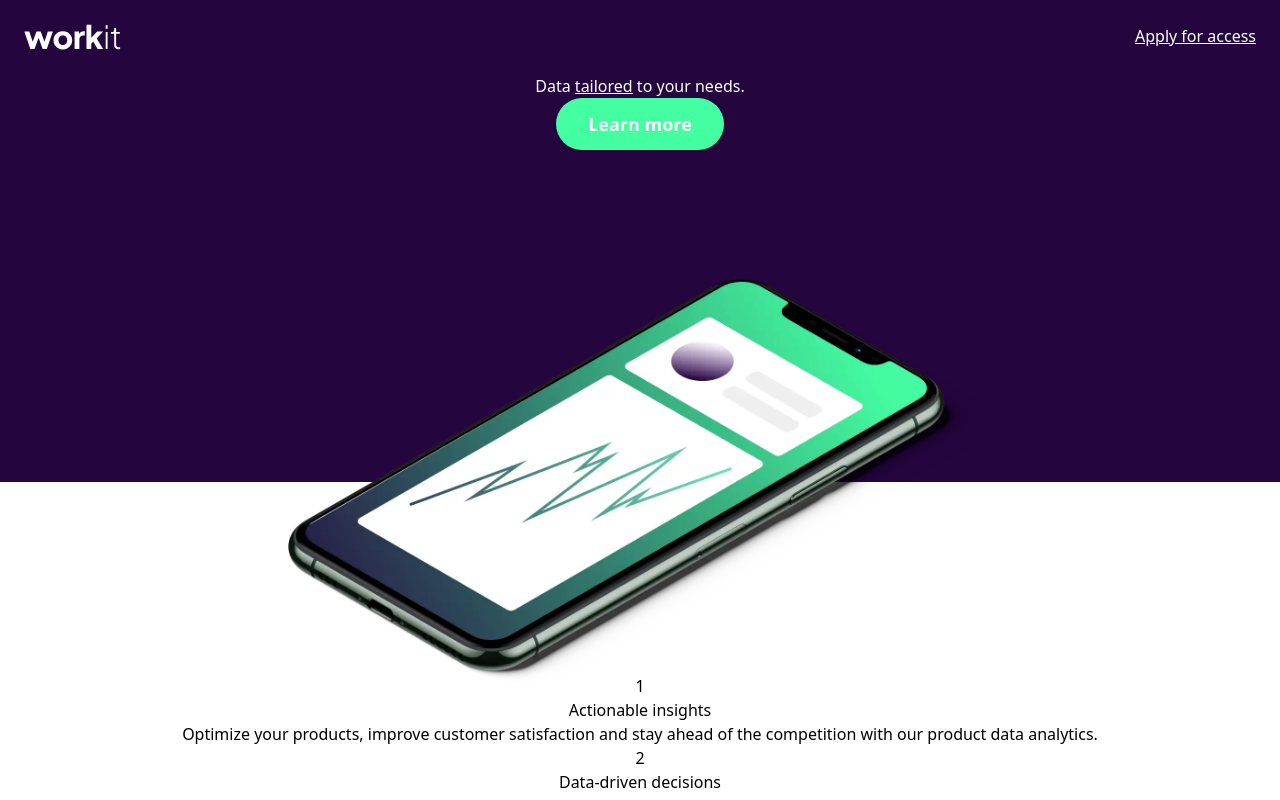
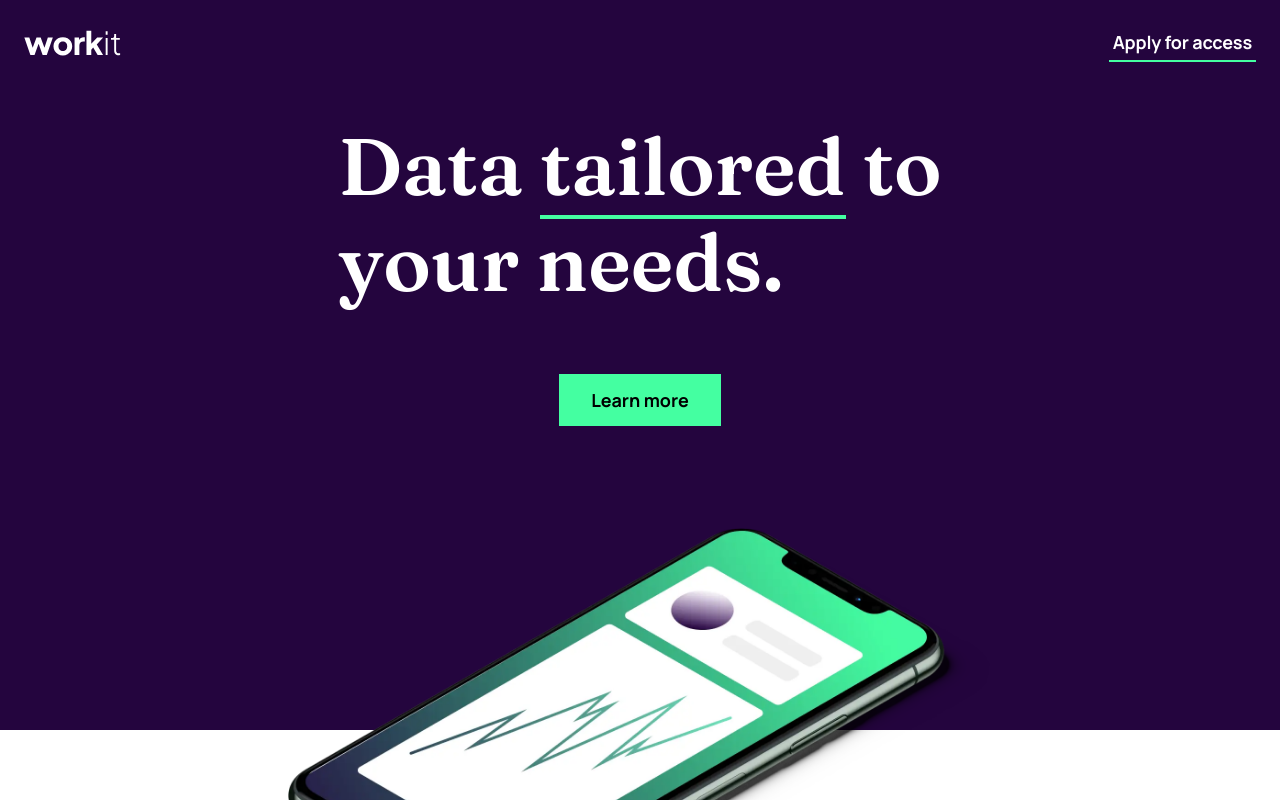
Before and after one commit to mehdias63/Workit-landing-page, a React (Vite) app: page / in a window 1280 px wide. Shown: the top 800 px of the page. Built offline with nearby package versions, Linux system fonts and the light colour scheme.

Commit message:
update card

```diff
--- a/src/App.jsx
+++ b/src/App.jsx
@@ -4,17 +4,21 @@ import Button from "./components/Button";
 
 function App() {
   return (
-    <div>
-      <div className="bg-dark-purple text-white h-[30.10669rem]">
+    <div className="max-w-[90rem] min-h-screen mx-auto font-man">
+      <div className="bg-dark-purple text-white h-[30.10669rem] md:h-[33.76475rem] lg:h-[45.625rem]">
         <header className="flex justify-between p-6 bg-purple ">
           <img src="/images/logo-light.svg" />
-          <p className="underline">Apply for access</p>
+          <p className="border-b-2 border-light-green p-1 text-base lg:text-lg font-bold leading-8 tracking-[-0.01rem] lg:tracking-[-0.01125rem] hover:text-light-green cursor-pointer">
+            Apply for access
+          </p>
         </header>
         <section className="flex flex-col items-center">
-          <h1>
-            Data <span className="underline">tailored</span> to your needs.
+          <h1 className="font-fraun text-[3.125rem] md:text-[3.75rem] lg:text-[5rem] font-semibold leading-[4.125rem] md:leading-[4.75rem] lg:leading-[6rem] mt-8">
+            Data <span className="border-b-4 border-light-green">tailored</span>{" "}
+            to
+            <br /> your needs.
           </h1>
-          <Button className="bg-light-green text-black" text="Learn more" />
+          <Button className="bg-light-green mt-8 lg:mt-16" text="Learn more" />
         </section>
       </div>
       <div className="flex justify-center items-center">
@@ -24,7 +28,7 @@ function App() {
           alt="hero"
         />
       </div>
-      <article className="mt-48 mb-8">
+      <article className="mt-36 lg:mt-60 mb-8 lg:flex">
         <Card
           number="1"
           title="Actionable insights"
@@ -49,7 +53,7 @@ function App() {
           />
         </div>
         <div className="bg-dark-purple text-white h-[23.4375rem] lg:h-[25.8125rem] mt-[-5rem] md:mt-[-8.5rem] md:ml-[11.5rem] lg:mt-[-19rem] lg:ml-[25rem]">
-          <h3>Be the first to test</h3>
+          <h3 className="font-fraun">Be the first to test</h3>
           <p>
             Hi, I'm Louis Graham, the founder of the company. Book a demo call
             with me to become a beta tester for our app and kickstart your
--- a/src/components/Button.jsx
+++ b/src/components/Button.jsx
@@ -1,9 +1,9 @@
 import React from "react";
 
-export default function Button({ className,text }) {
+export default function Button({ className, text }) {
   return (
     <button
-      className={`${className} px-6 py-2 lg:px-8 lg:py-3 text-white rounded-full text-base lg:text-lg font-bold leading-7 cursor-pointer`}
+      className={`${className} px-6 py-2 lg:px-8 lg:py-3 text-base lg:text-lg font-bold leading-7 cursor-pointer text-black hover:bg-dark-purple hover:text-light-green hover:border-2 hover:border-light-green`}
     >
       {text}
     </button>
--- a/src/components/Card.jsx
+++ b/src/components/Card.jsx
@@ -2,11 +2,13 @@ import React from "react";
 
 export default function Card({ number, title, text }) {
   return (
-    <div className="flex flex-col justify-center items-center md:flex-row lg:flex-col">
-      <div>{number}</div>
+    <div className="flex flex-col justify-center items-center md:flex-row lg:flex-col gap-5">
+      <div className="w-12 h-[2.875rem] rounded-full border-2 leading-[2.875rem] text-center lg:w-14 lg:h-14 lg:leading-[3rem] font-fraun text-dark-purple text-xl lg:text-2xl font-semibold ">
+        {number}
+      </div>
       <div className="flex flex-col justify-center items-center">
-        <h2>{title}</h2>
-        <p>{text}</p>
+        <h2 className="font-fraun text-dark-purple">{title}</h2>
+        <p className="text-dark-gray">{text}</p>
       </div>
     </div>
   );
--- a/tailwind.config.js
+++ b/tailwind.config.js
@@ -10,6 +10,7 @@ export default {
       colors: {
         "dark-purple": "#24053E",
         "light-green": "#44FFA1",
+        "dark-gray": "#584D62",
       },
     },
   },
```
